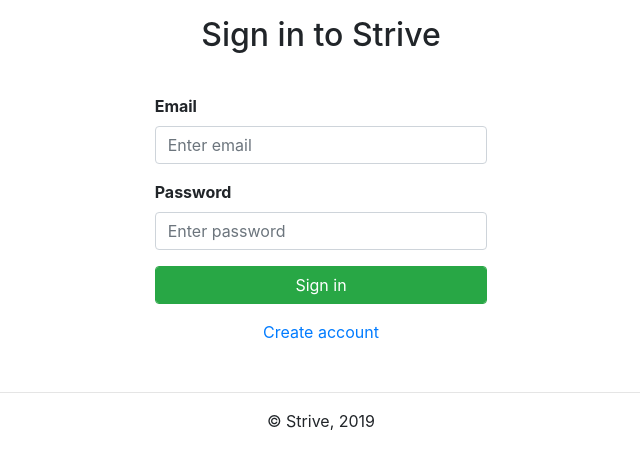
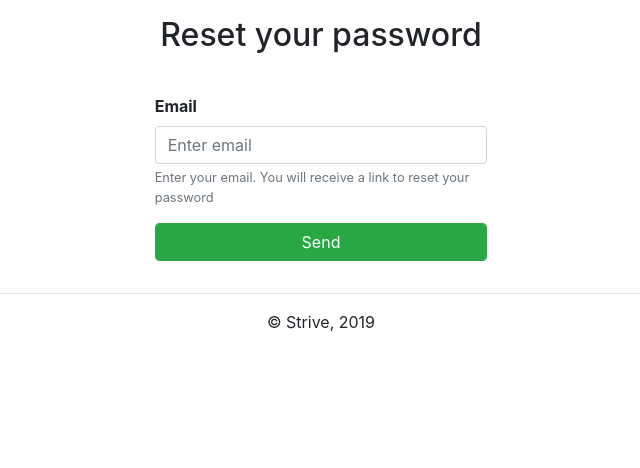
Before and after one commit to pkirilin/strive, a React (Create React App) app in the folder react/strive-client/: page /account/forgot-password in a window 1280 px wide. Before the commit this address led to /account/login. Shown: the top 468 px of the page, without its empty margins (319-959 px from the left). Built offline with nearby package versions, Linux system fonts and the light colour scheme.

Commit message:
Added ForgotPassword and ResetPassword pages

```diff
--- a/react/strive-client/src/Account/Account.jsx
+++ b/react/strive-client/src/Account/Account.jsx
@@ -2,6 +2,9 @@
 import { Switch, Redirect, Route } from "react-router";
 import { PublicLayout } from "../_components";
 import { LoginPage, RegisterPage } from "./";
+import { ForgotPasswordPage } from "./ForgotPasswordPage";
+import { NotFoundPage } from "../ErrorPages";
+import { ResetPasswordPage } from "./ResetPasswordPage";
 
 export class Account extends React.Component {
   render() {
@@ -10,7 +13,13 @@
         <Switch>
           <Route path="/account/login" component={LoginPage} />
           <Route path="/account/register" component={RegisterPage} />
-          <Redirect from="/account" to="/account/login" />
+          <Route
+            path="/account/forgot-password"
+            component={ForgotPasswordPage}
+          />
+          <Route path="/account/reset-password" component={ResetPasswordPage} />
+          <Redirect exact from="/account" to="/account/login" />
+          <Route component={NotFoundPage} />
         </Switch>
       </PublicLayout>
     );
--- /dev/null
+++ b/react/strive-client/src/Account/ForgotPasswordForm.jsx
@@ -0,0 +1,45 @@
+import React from "react";
+import { Form, FormGroup, Input } from "reactstrap";
+import { LabeledInput } from "../_components/LabeledInput";
+
+export class ForgotPasswordForm extends React.Component {
+  constructor(props) {
+    super(props);
+
+    this.state = {
+      email: ""
+    };
+
+    this.onEmailChange = this.onEmailChange.bind(this);
+    this.onSubmit = this.onSubmit.bind(this);
+  }
+
+  onEmailChange(event) {
+    this.setState({
+      email: event.target.value
+    });
+  }
+
+  onSubmit(event) {
+    event.preventDefault();
+  }
+
+  render() {
+    return (
+      <Form onSubmit={this.onSubmit}>
+        <FormGroup>
+          <LabeledInput
+            type="text"
+            label="Email"
+            placeholder="Enter email"
+            value={this.state.email}
+            onValueChange={this.onEmailChange}
+            help="Enter your email. You will receive a link to reset your password"
+          />
+        </FormGroup>
+
+        <Input type="submit" className="btn btn-success" value="Send" />
+      </Form>
+    );
+  }
+}
--- /dev/null
+++ b/react/strive-client/src/Account/ForgotPasswordPage.jsx
@@ -0,0 +1,18 @@
+import React from "react";
+import { CenteredFormLayout, MainTitle, MarginedLayout } from "../_components";
+import { ForgotPasswordForm } from "./ForgotPasswordForm";
+
+export class ForgotPasswordPage extends React.Component {
+  render() {
+    return (
+      <div>
+        <MainTitle text="Reset your password" />
+        <MarginedLayout>
+          <CenteredFormLayout>
+            <ForgotPasswordForm />
+          </CenteredFormLayout>
+        </MarginedLayout>
+      </div>
+    );
+  }
+}
--- a/react/strive-client/src/Account/LoginForm.jsx
+++ b/react/strive-client/src/Account/LoginForm.jsx
@@ -61,6 +61,10 @@
         </FormGroup>
 
         <FormGroup className="text-center">
+          <Link to="/account/forgot-password">Forgot password?</Link>
+        </FormGroup>
+
+        <FormGroup className="text-center">
           <Link to="/account/register">Create account</Link>
         </FormGroup>
       </Form>
--- /dev/null
+++ b/react/strive-client/src/Account/ResetPasswordForm.jsx
@@ -0,0 +1,68 @@
+import React from "react";
+import { Form, FormGroup, Input } from "reactstrap";
+import { LabeledInput } from "../_components/LabeledInput";
+
+export class ResetPasswordForm extends React.Component {
+  constructor(props) {
+    super(props);
+
+    this.state = {
+      newPassword: "",
+      newPasswordConfirm: ""
+    };
+
+    this.onNewPasswordChange = this.onNewPasswordChange.bind(this);
+    this.onNewPasswordConfirmChange = this.onNewPasswordConfirmChange.bind(
+      this
+    );
+    this.onSubmit = this.onSubmit.bind(this);
+  }
+
+  onNewPasswordChange(event) {
+    this.setState({
+      newPassword: event.target.value
+    });
+  }
+
+  onNewPasswordConfirmChange(event) {
+    this.setState({
+      newPasswordConfirm: event.target.value
+    });
+  }
+
+  onSubmit(event) {
+    event.preventDefault();
+  }
+
+  render() {
+    return (
+      <Form onSubmit={this.onSubmit}>
+        <FormGroup>
+          <LabeledInput type="text" label="Email" value="test" readonly />
+        </FormGroup>
+
+        <FormGroup>
+          <LabeledInput
+            type="password"
+            label="New password"
+            placeholder="Enter new password"
+            value={this.state.newPassword}
+            onValueChange={this.onNewPasswordChange}
+          />
+        </FormGroup>
+
+        <FormGroup>
+          <LabeledInput
+            type="password"
+            label="New password confirm"
+            placeholder="Enter new password again"
+            value={this.state.newPasswordConfirm}
+            onValueChange={this.onNewPasswordConfirmChange}
+          />
+        </FormGroup>
+
+        <Input type="submit" className="btn btn-success" value="Send" />
+      </Form>
+    );
+  }
+}
--- /dev/null
+++ b/react/strive-client/src/Account/ResetPasswordPage.jsx
@@ -0,0 +1,18 @@
+import React from "react";
+import { CenteredFormLayout, MainTitle, MarginedLayout } from "../_components";
+import { ResetPasswordForm } from "./ResetPasswordForm";
+
+export class ResetPasswordPage extends React.Component {
+  render() {
+    return (
+      <div>
+        <MainTitle text="Password change" />
+        <MarginedLayout>
+          <CenteredFormLayout>
+            <ResetPasswordForm />
+          </CenteredFormLayout>
+        </MarginedLayout>
+      </div>
+    );
+  }
+}
--- a/react/strive-client/src/_components/LabeledInput.jsx
+++ b/react/strive-client/src/_components/LabeledInput.jsx
@@ -6,12 +6,29 @@
     return (
       <div>
         <Label className="font-weight-bold">{this.props.label}</Label>
+
+        {!this.props.readonly && (
           <Input
             type={this.props.type}
             placeholder={this.props.placeholder}
             value={this.props.value}
             onChange={this.props.onValueChange}
           />
+        )}
+
+        {this.props.readonly && (
+          <input
+            type={this.props.type}
+            placeholder={this.props.placeholder}
+            value={this.props.value}
+            readOnly
+            className="form-control-plaintext"
+          />
+        )}
+
+        {this.props.help && (
+          <small className="form-text text-muted">{this.props.help}</small>
+        )}
       </div>
     );
   }
```
Lines whose indentation alone changed are shown as unchanged.
